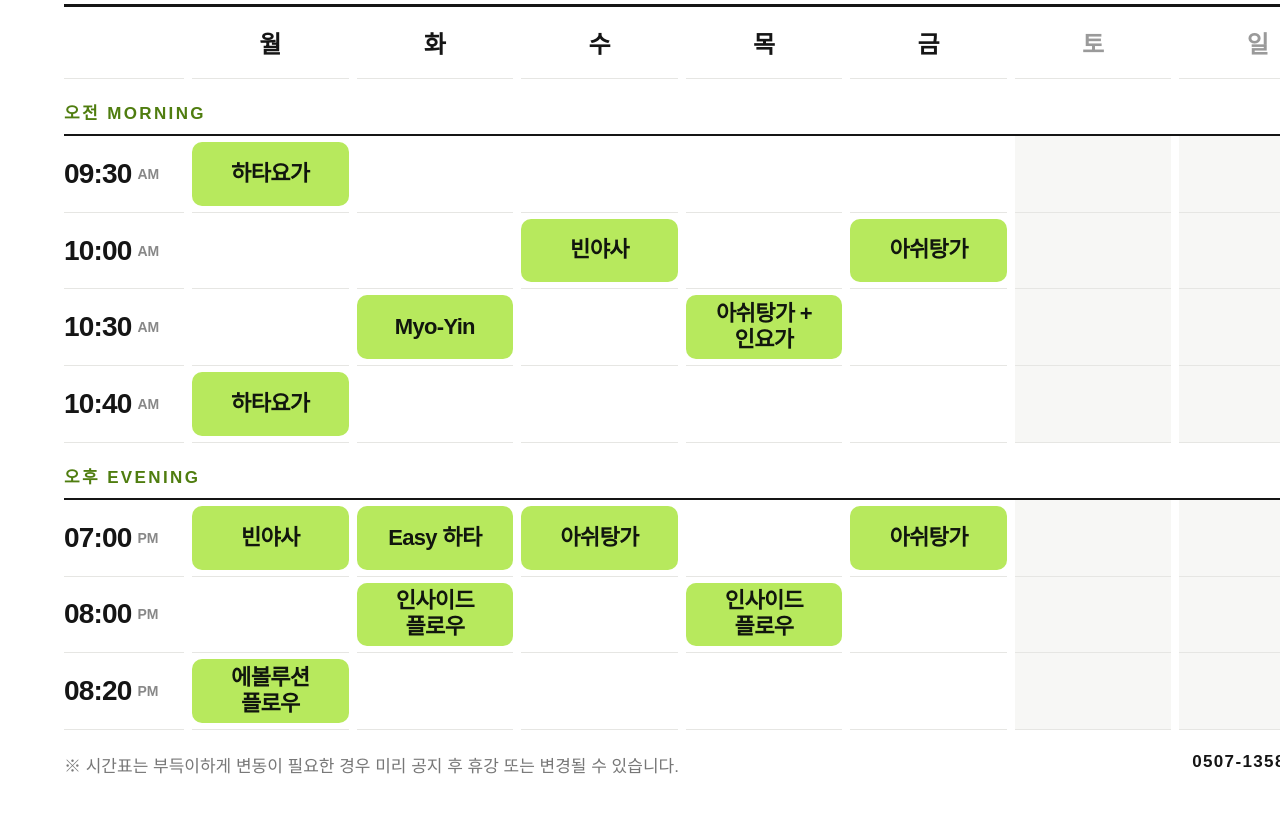
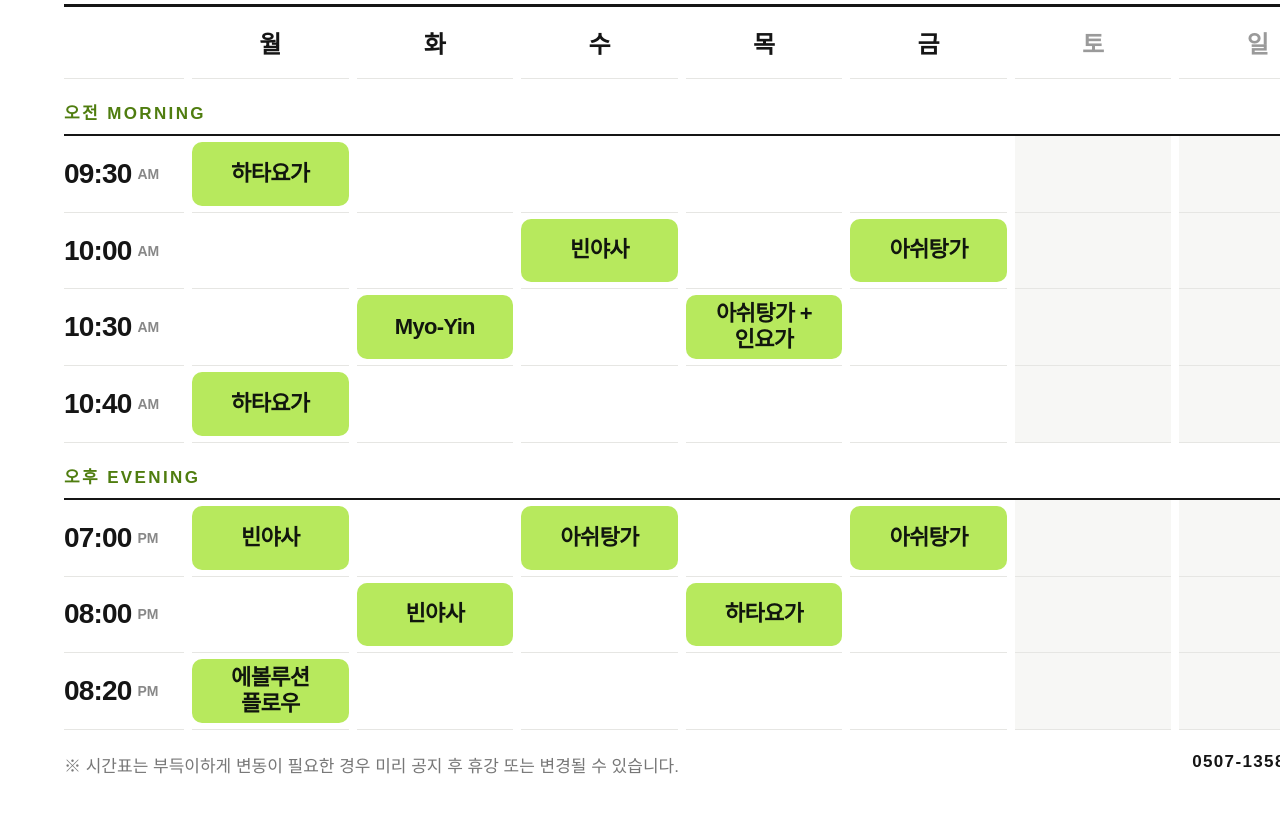
Before and after one commit to eojisoo/rafikfitnesson-homepage, a plain HTML site: page tools/timetable-maker.html in a window 1280 px wide. Shown: the part 179-992 px from the top of the page. Drawn offline with Linux system fonts and the light colour scheme.

Commit message:
길동점 요가 시간표: 화·목 저녁 각 1타임으로 정리
- 화 19:00 Easy 하타 폐강, 화 20:00 빈야사
- 목 20:00 하타요가

Co-Authored-By: Claude Opus 5.5 <noreply@anthropic.com>

```diff
--- a/tools/timetable-maker.html
+++ b/tools/timetable-maker.html
@@ -57,8 +57,8 @@ const TIMETABLE={
   ['10:00',['','','빈야사','','아쉬탕가','','']],
   ['10:30',['','Myo-Yin','','아쉬탕가 + 인요가','','','']],
   ['10:40',['하타요가','','','','','','']],
-  ['19:00',['빈야사','Easy 하타','아쉬탕가','','아쉬탕가','','']],
-  ['20:00',['','인사이드 플로우','','인사이드 플로우','','','']],
+  ['19:00',['빈야사','','아쉬탕가','','아쉬탕가','','']],
+  ['20:00',['','빈야사','','하타요가','','','']],
   ['20:20',['에볼루션 플로우','','','','','','']]]},
  'gildong-pilates':{title:'PILATES',month:'',types:{'캐포머':'lime','바렐&체어':'dark'},rows:[
   ['09:30',['캐포머','','바렐&체어','','캐포머','','']],
```
Also changed, not shown: assets/timetable/gildong-yoga.png.
